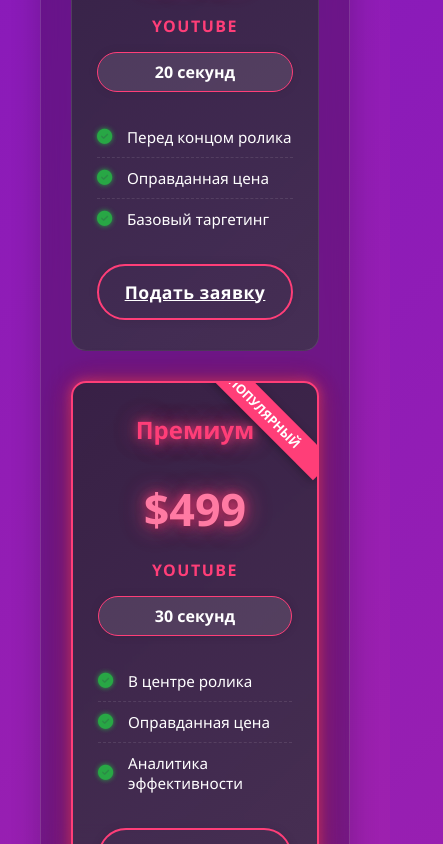
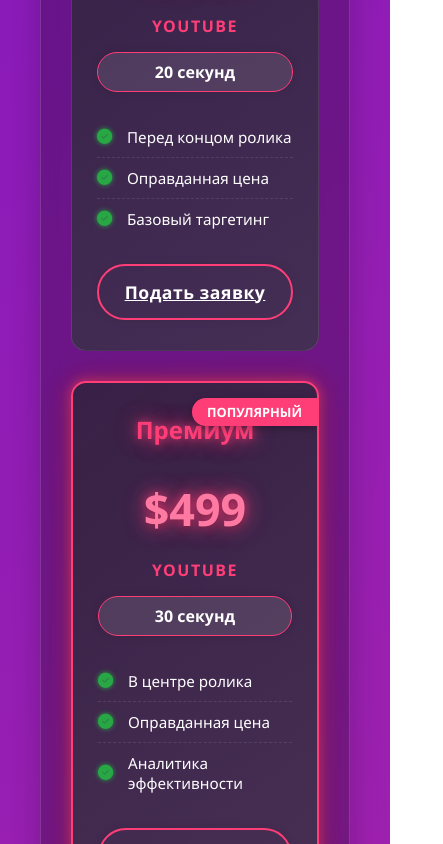
Before and after one commit to FELXOTADS/FELXOTADS.github.io, a plain HTML site: page index.html in a window 390 px wide. Shown: the part 2115-2959 px from the top of the page, 443 px wide, since content can reach past the window. Drawn offline with Linux system fonts and the light colour scheme.

Commit message:
Update index.html

```diff
--- a/index.html
+++ b/index.html
@@ -457,12 +457,9 @@
 
         .section-title {
             text-align: center;
-            margin-bottom: 40px;
+            margin: 0 auto 40px;
             font-size: 2.5rem;
-            position: relative;
-            display: inline-block;
-            left: 50%;
-            transform: translateX(-50%);
+            display: block;
             padding-bottom: 15px;
             background: linear-gradient(to right, var(--accent), var(--accent-light));
             -webkit-background-clip: text;
@@ -470,6 +467,7 @@
             color: transparent;
             text-shadow: var(--neon-glow);
             animation: neon-pulse 2s infinite alternate;
+            position: relative;
         }
 
         .section-title:after {
@@ -486,17 +484,17 @@
         }
 
         .pricing-container {
-            display: flex;
-            justify-content: center;
-            flex-wrap: wrap;
+            display: grid;
+            grid-template-columns: repeat(3, 1fr);
             gap: 30px;
+            max-width: 1200px;
+            margin: 0 auto;
         }
 
         .pricing-card {
             background: linear-gradient(145deg, var(--card-bg), rgba(52, 58, 64, 0.7));
             border-radius: 15px;
             padding: 30px 25px;
-            width: 240px;
             text-align: center;
             transition: var(--transition);
             border: 1px solid rgba(255, 255, 255, 0.1);
@@ -514,15 +512,15 @@
         .popular-badge {
             position: absolute;
             top: 15px;
-            right: -30px;
+            right: 0;
             background: var(--accent);
             color: white;
-            padding: 5px 35px;
-            transform: rotate(45deg);
+            padding: 5px 15px;
             font-size: 0.8rem;
             font-weight: 700;
             z-index: 10;
             box-shadow: 0 2px 10px rgba(0, 0, 0, 0.3);
+            border-radius: 15px 0 0 15px;
         }
 
         .pricing-card:before {
@@ -948,8 +946,8 @@
 
         /* Responsive Design */
         @media (max-width: 1200px) {
-            .pricing-card {
-                width: 220px;
+            .pricing-container {
+                grid-template-columns: repeat(2, 1fr);
             }
             .theme-grid {
                 grid-template-columns: repeat(5, 1fr);
@@ -957,8 +955,8 @@
         }
 
         @media (max-width: 992px) {
-            .pricing-card {
-                width: 280px;
+            .pricing-container {
+                grid-template-columns: repeat(2, 1fr);
             }
 
             .header-content {
@@ -991,13 +989,12 @@
             }
 
             .pricing-container {
-                flex-direction: column;
-                align-items: center;
-            }
-
-            .pricing-card {
-                width: 100%;
-                max-width: 400px;
+                grid-template-columns: 1fr;
+                max-width: 500px;
+            }
+
+            .pricing-card.popular {
+                transform: scale(1);
             }
 
             .timeline {
@@ -1221,7 +1218,7 @@
         <section class="pricing-section" id="youtube">
             <h2 class="section-title animate" data-lang-key="youtube-title">Реклама на YouTube</h2>
             <div class="pricing-container">
-                <!-- YouTube Pricing Cards -->
+                <!-- YouTube Pricing Cards - 3x2 grid -->
                 <div class="pricing-card animate">
                     <h3 data-lang-key="package-basic">Базовый</h3>
                     <div class="price">$99</div>
@@ -1306,7 +1303,7 @@
         <section class="pricing-section" id="telegram">
             <h2 class="section-title animate" data-lang-key="telegram-title">Реклама в Telegram</h2>
             <div class="pricing-container">
-                <!-- Telegram Pricing Cards -->
+                <!-- Telegram Pricing Cards - 3x2 grid -->
                 <div class="pricing-card animate">
                     <h3 data-lang-key="package-mini">Мини</h3>
                     <div class="price">$19</div>
```
